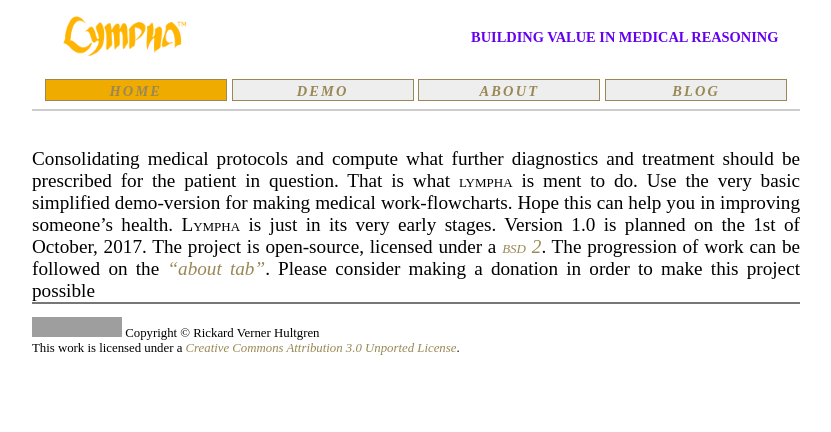
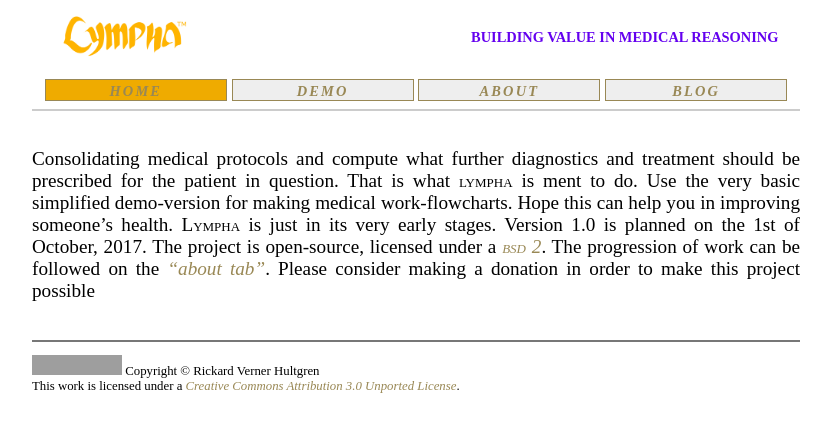
Before and after one commit to RickardHultgren/LYMPHA, a Jekyll site: the page built from index.md, in a window 1280 px wide. Shown: the top 432 px of the page, without its empty margins (224-1055 px from the left). Built offline with Jekyll 4.4.1, drawn with Linux system fonts in a browser that asks for light colours; some web fonts are replaced; our own code applies the rules of GitHub Pages for plain Markdown files; grey boxes are pictures that could not be loaded.

Commit message:
Update footer.html

```diff
--- a/_includes/footer.html
+++ b/_includes/footer.html
@@ -1,4 +1,4 @@
 </p></p>
-<div id="footer" style="border-top:0.2em solid #777777;padding:1em 0em 0em 0em;float:left; margin=top:3em;>
+<div id="footer" style="border-top:0.2em solid #777777;padding:1em 0em 0em 0em;float:left; margin-top:3em;>
 	<a class="linking" rel="license" href="http://creativecommons.org/licenses/by/3.0/"><img alt="Creative Commons License" style="border-width:0" src="http://i.creativecommons.org/l/by/3.0/80x15.png" /></a> Copyright &copy; Rickard Verner Hultgren<br>This work is licensed under a <a rel="license" class="linking" href="http://creativecommons.org/licenses/by/3.0/">Creative Commons Attribution 3.0 Unported License</a>.
 </div>
```
